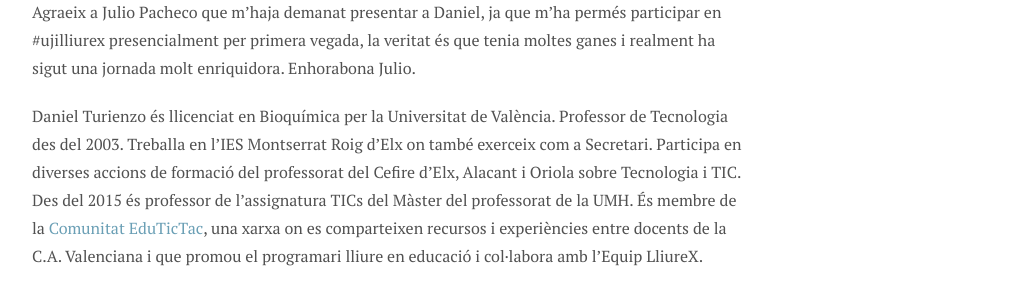
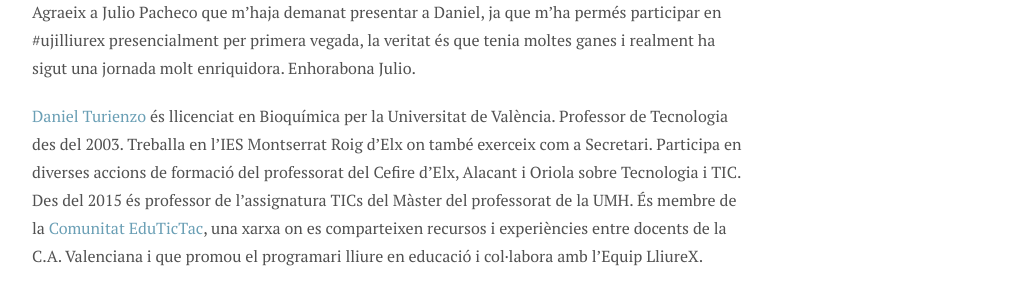
Before and after one commit to sasogu/sasogu.github.io, a Jekyll site: the page built from _posts/articles/2017-05-10-presentacio-daniel.markdown, in a window 1280 px wide and 900 px high, scrolled down 320 px. Shown: the part 155-450 px from the top of the window, without its empty margins (248-1276 px from the left). Built offline with Jekyll 4.4.1, drawn with Linux system fonts in a browser that asks for light colours; nearby versions of some CDN libraries; comment, search, counter and statistics services are not loaded; part of the change alters nothing that is shown.

```diff
--- a/_posts/articles/2017-05-10-presentacio-daniel.markdown
+++ b/_posts/articles/2017-05-10-presentacio-daniel.markdown
@@ -15,7 +15,7 @@ Bona vesprada, sóc Samuel Soriano membre d’edutictac i Coordinador TIC provin
 
 Agraeix a Julio Pacheco que m'haja demanat presentar a Daniel, ja que m'ha permés participar en #ujilliurex presencialment per primera vegada, la veritat és que tenia moltes ganes i realment ha sigut una jornada molt enriquidora. Enhorabona Julio.
 
-Daniel Turienzo és llicenciat en Bioquímica per la Universitat de València. Professor de Tecnologia des del 2003. Treballa en l'IES Montserrat Roig d'Elx on també exerceix com a Secretari. Participa en diverses accions de formació del professorat del Cefire d'Elx, Alacant i Oriola sobre Tecnologia i TIC. Des del 2015 és professor de l’assignatura TICs del Màster del professorat de la UMH. És membre de la [Comunitat EduTicTac](https://edutictac.es), una xarxa on es comparteixen recursos i experiències entre docents de la C.A. Valenciana i que promou el programari lliure en educació i col·labora amb l’Equip LliureX.
+[Daniel Turienzo](https://quinboigproposit.edutictac.es/) és llicenciat en Bioquímica per la Universitat de València. Professor de Tecnologia des del 2003. Treballa en l'IES Montserrat Roig d'Elx on també exerceix com a Secretari. Participa en diverses accions de formació del professorat del Cefire d'Elx, Alacant i Oriola sobre Tecnologia i TIC. Des del 2015 és professor de l’assignatura TICs del Màster del professorat de la UMH. És membre de la [Comunitat EduTicTac](https://edutictac.es), una xarxa on es comparteixen recursos i experiències entre docents de la C.A. Valenciana i que promou el programari lliure en educació i col·labora amb l’Equip LliureX.
 
 Conec a Daniel des de fa més de deu anys, la primera vegada que van coincidir jo impartia un curs d'administració d'aula Lliurex, en terminar el curs vaig llançar una "comunitat" virtual a un servici per a grups en línia que es diu Ning que llavors era gratuït i estava molt de moda, l'objectiu era compartir coneixement sobre què féiem amb lliurex cadascú al seu centre i resoldre els possibles problemes que anaren sorgint d'una manera àgil... Però sobretot ajudar i recolzar-nos mútuament en les nostres tasques diàries.
 
```
